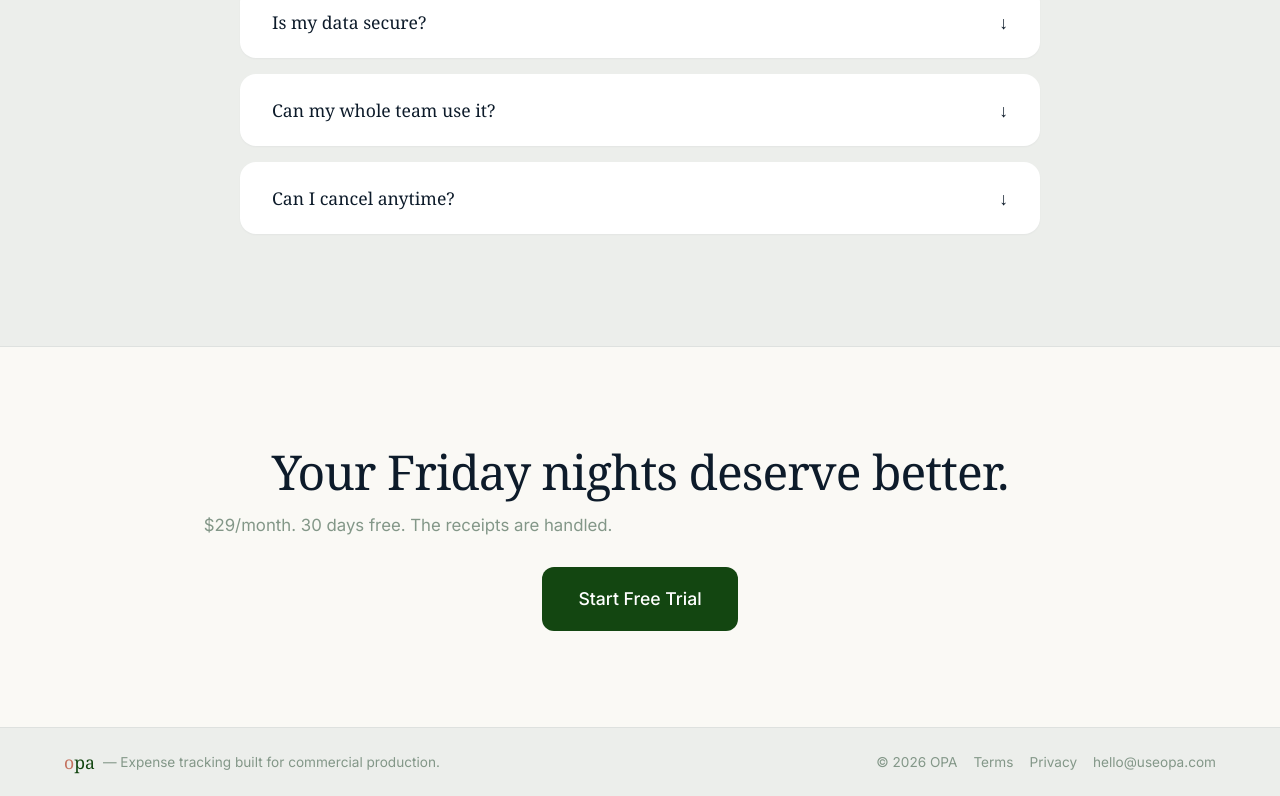
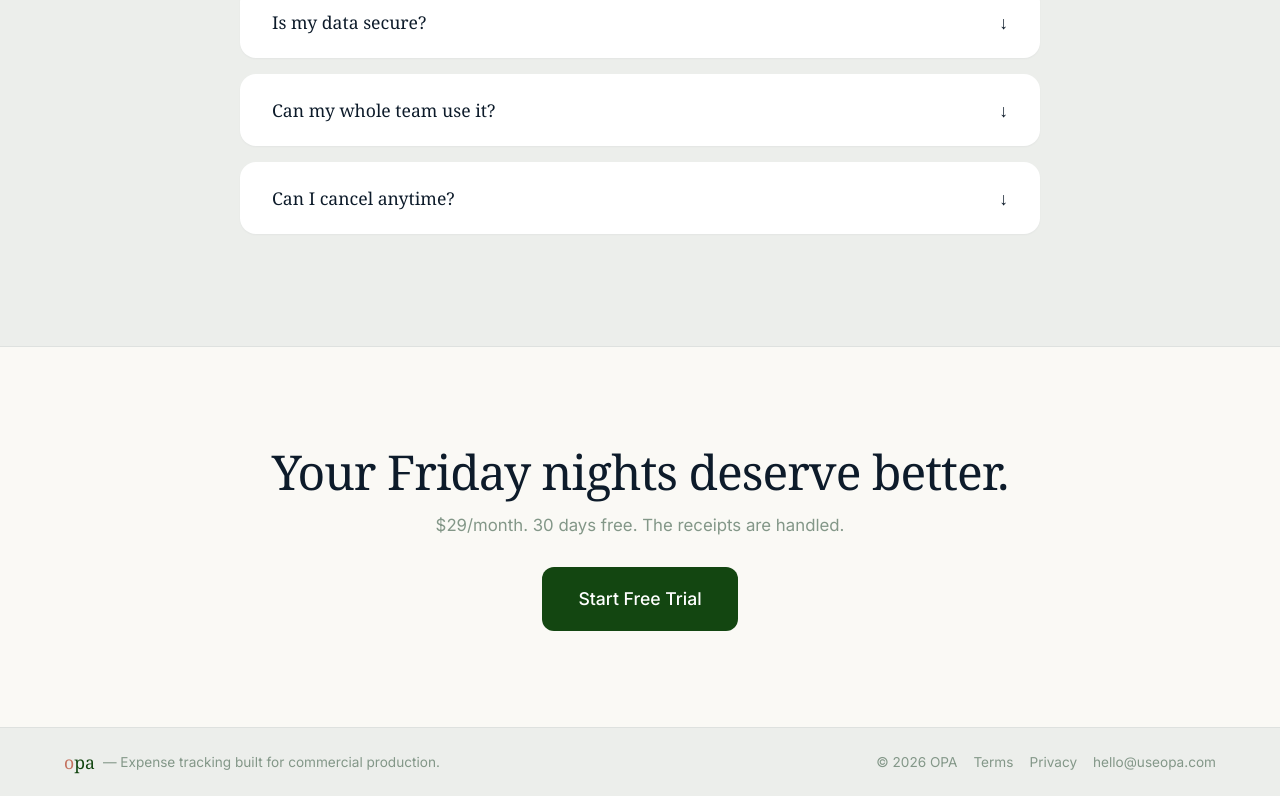
Before and after one commit to blynch33/opa-landing, a Next.js app: page / in a window 1280 px wide. Shown: the part 8423-9219 px from the top of the page. Built offline with nearby package versions, Linux system fonts and the light colour scheme; no server answers; a web font is replaced by a local one.

Commit message:
Fix CTA subtitle centering — override max-width on paragraph
Co-Authored-By: Claude Opus 4.6 <noreply@anthropic.com>

```diff
--- a/app/page.tsx
+++ b/app/page.tsx
@@ -1329,6 +1329,7 @@ export default function Home() {
             color: 'var(--sage)',
             fontSize: '1.05rem',
             marginBottom: '28px',
+            maxWidth: 'none',
           }}>
             $29/month. 30 days free. The receipts are handled.
           </p>
```
